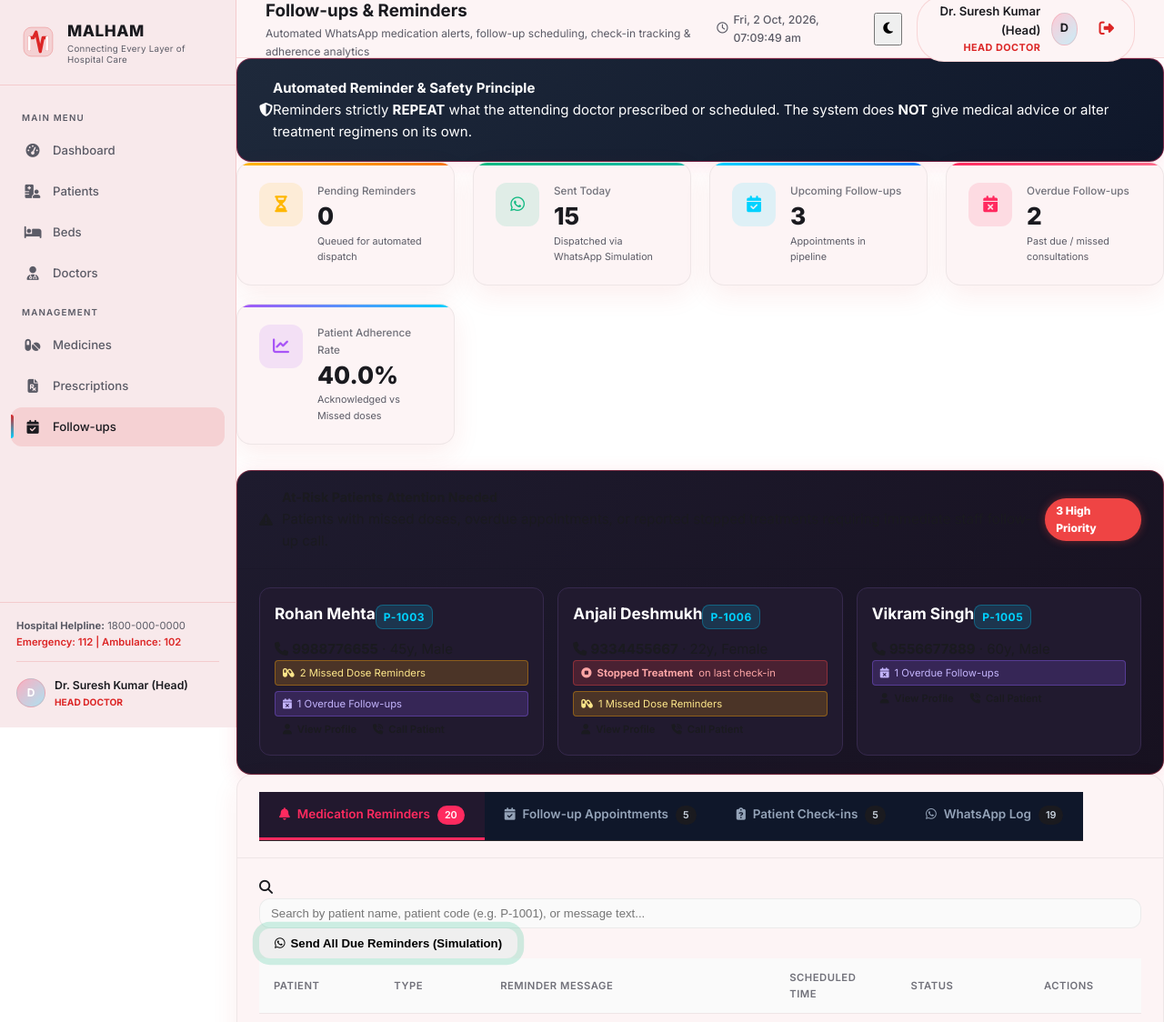
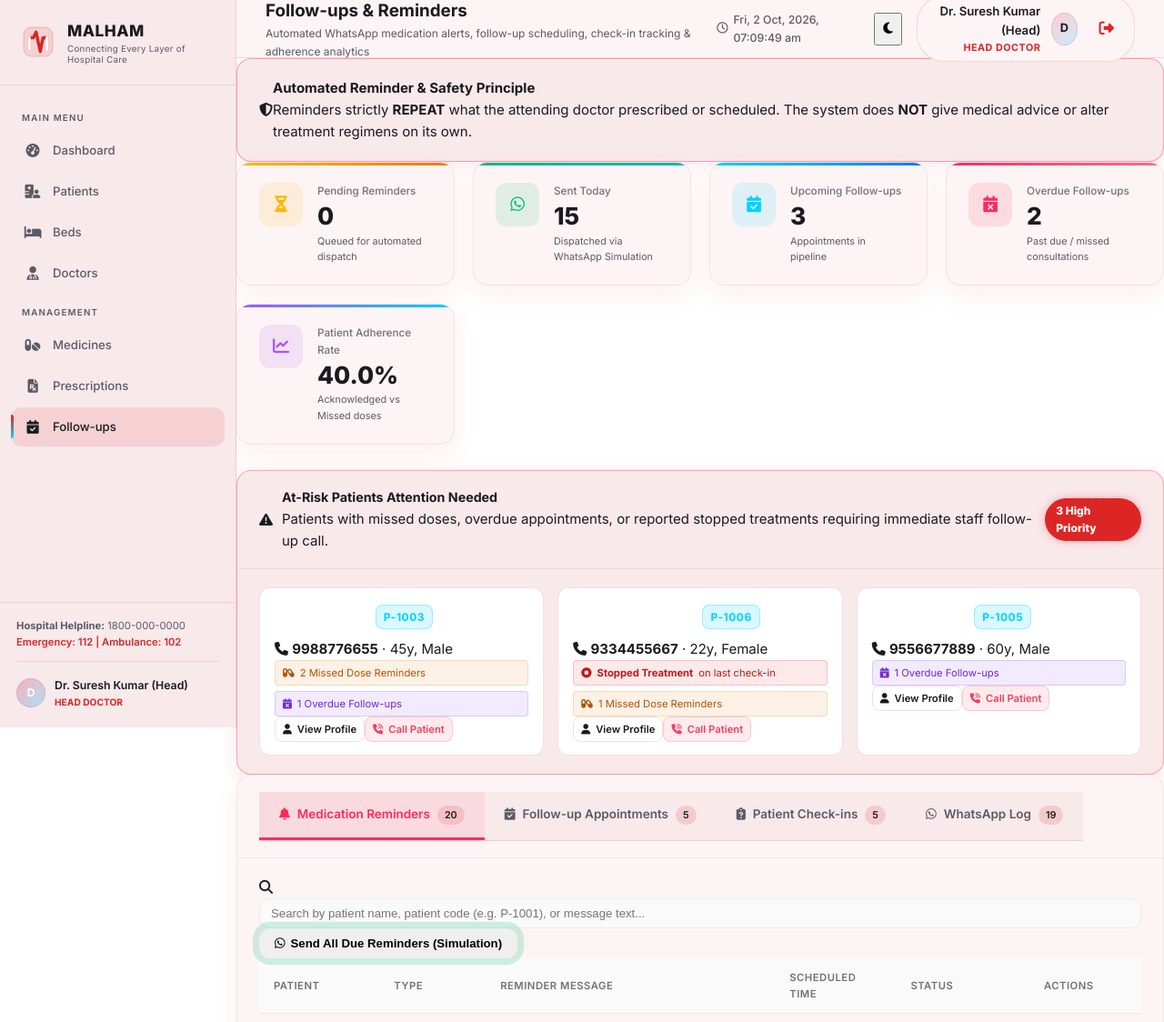
Before and after one commit to yashodhrayadav61-dotcom/MALHAM, a Flask app: page /followups in a window 1280 px wide. Shown: the top 1124 px of the page at 91% size. Run offline with Flask 3, Linux system fonts and the light colour scheme; a user stored in the database is signed in; data comes from the database, SQL or seed files in the repository; both versions use the stored data as it was after the commit.

Commit message:
Fix follow-ups light theme

```diff
--- a/static/css/style.css
+++ b/static/css/style.css
@@ -91,6 +91,34 @@
 }
 
 :root[data-theme="light"] {
+
+    /* Risk Badges Light Theme Overrides */
+    --risk-stopped-bg: rgba(220, 38, 38, 0.1);
+    --risk-stopped-color: #b91c1c;
+    --risk-stopped-border: rgba(220, 38, 38, 0.2);
+
+    --risk-missed-bg: rgba(217, 119, 6, 0.1);
+    --risk-missed-color: #b45309;
+    --risk-missed-border: rgba(217, 119, 6, 0.2);
+
+    --risk-overdue-bg: rgba(124, 58, 237, 0.1);
+    --risk-overdue-color: #6d28d9;
+    --risk-overdue-border: rgba(124, 58, 237, 0.2);
+
+
+    /* WhatsApp Light Theme Overrides */
+    --wa-bg: #e5ddd5;
+    --wa-border: #d1d7db;
+    --wa-sidebar-bg: #ffffff;
+    --wa-header-bg: #f0f2f5;
+    --wa-text: #111b21;
+    --wa-item-border: #f2f2f2;
+    --wa-item-hover: #f5f6f6;
+    --wa-item-active: #f0f2f5;
+    --wa-bubble-sent-bg: #d9fdd3;
+    --wa-bubble-recv-bg: #ffffff;
+    --wa-bubble-text: #111b21;
+
     /* Main Theme System Variables */
     --theme-bg: #ffffff;
     --theme-panel: #fdf4f5;
@@ -2295,8 +2323,8 @@ img { max-width: 100%; display: block; }
 
 /* Card Notice Banner */
 .card-notice-banner {
-    background: linear-gradient(135deg, #1e293b 0%, #0f172a 100%);
-    color: #ffffff;
+    background: var(--banner-bg, linear-gradient(135deg, #1e293b 0%, #0f172a 100%));
+    color: var(--banner-text, #ffffff);
     border: 1px solid rgba(255, 42, 95, 0.4);
     box-shadow: 0 4px 15px rgba(255, 42, 95, 0.1);
 }
@@ -2787,14 +2815,14 @@ img { max-width: 100%; display: block; }
 
 /* At-Risk Patients Panel */
 .card-at-risk {
-    background: linear-gradient(135deg, #1e1b2e 0%, #171120 100%);
+    background: var(--at-risk-bg, linear-gradient(135deg, #1e1b2e 0%, #171120 100%));
     border: 1px solid rgba(244, 63, 94, 0.4);
     box-shadow: 0 4px 20px rgba(244, 63, 94, 0.15);
 }
 
 .badge-risk-count {
-    background: #ef4444;
-    color: #ffffff;
+    background: var(--at-risk-badge-bg, #ef4444);
+    color: var(--at-risk-badge-text, #ffffff);
     padding: 4px 12px;
     border-radius: var(--radius-full);
     font-size: 0.8rem;
@@ -2809,8 +2837,8 @@ img { max-width: 100%; display: block; }
 }
 
 .at-risk-card {
-    background: #211a2f;
-    border: 1px solid #36294d;
+    background: var(--at-risk-card-bg, #211a2f);
+    border: 1px solid var(--at-risk-card-border, #36294d);
     border-radius: var(--radius-md);
     padding: 14px 16px;
     transition: all 0.2s ease;
@@ -2836,21 +2864,21 @@ img { max-width: 100%; display: block; }
     gap: 6px;
 }
 
-.risk-stopped { background: rgba(239, 68, 68, 0.2); color: #fca5a5; border: 1px solid rgba(239, 68, 68, 0.4); }
-.risk-missed-dose { background: rgba(245, 158, 11, 0.2); color: #fde68a; border: 1px solid rgba(245, 158, 11, 0.4); }
-.risk-overdue-fu { background: rgba(139, 92, 246, 0.2); color: #c4b5fd; border: 1px solid rgba(139, 92, 246, 0.4); }
+.risk-stopped { background: var(--risk-stopped-bg, rgba(239, 68, 68, 0.2)); color: var(--risk-stopped-color, #fca5a5); border: 1px solid var(--risk-stopped-border, rgba(239, 68, 68, 0.4)); }
+.risk-missed-dose { background: var(--risk-missed-bg, rgba(245, 158, 11, 0.2)); color: var(--risk-missed-color, #fde68a); border: 1px solid var(--risk-missed-border, rgba(245, 158, 11, 0.4)); }
+.risk-overdue-fu { background: var(--risk-overdue-bg, rgba(139, 92, 246, 0.2)); color: var(--risk-overdue-color, #c4b5fd); border: 1px solid var(--risk-overdue-border, rgba(139, 92, 246, 0.4)); }
 
 /* Custom Nav Tabs */
 .nav-tabs-custom {
     display: flex;
-    background: #0f172a;
-    border-bottom: 1px solid var(--gray-700);
+    background: var(--nav-tabs-bg, #0f172a);
+    border-bottom: 1px solid var(--nav-tabs-border, var(--gray-700));
     overflow-x: auto;
 }
 
 .tab-link {
     padding: 14px 22px;
-    color: #94a3b8;
+    color: var(--tab-link-color, #94a3b8);
     font-weight: 600;
     font-size: 0.9rem;
     display: flex;
@@ -2873,16 +2901,19 @@ img { max-width: 100%; display: block; }
 }
 
 .tab-badge {
-    background: var(--gray-800);
-    color: #cbd5e1;
+    background: var(--tab-badge-bg, var(--gray-800));
+    color: var(--tab-badge-color, #cbd5e1);
     font-size: 0.72rem;
     padding: 2px 8px;
     border-radius: var(--radius-full);
 }
 
 .tab-link.active .tab-badge {
-    background: var(--rx-neon-red);
-    color: #ffffff;
+    background: var(--tab-badge-bg, var(--gray-800));
+    color: var(--tab-badge-color, #cbd5e1);
+    font-size: 0.72rem;
+    padding: 2px 8px;
+    border-radius: var(--radius-full);
 }
 
 /* Reminder & Checkin Badges */
@@ -3479,3 +3511,114 @@ body.dashboard-entering .app-wrapper {
     color: #1a1a1f !important;
     -webkit-text-fill-color: #1a1a1f !important;
 }
+
+/* ── Follow-ups Light Theme Variables ──────────────────────────── */
+:root[data-theme="light"] {
+
+    /* Risk Badges Light Theme Overrides */
+    --risk-stopped-bg: rgba(220, 38, 38, 0.1);
+    --risk-stopped-color: #b91c1c;
+    --risk-stopped-border: rgba(220, 38, 38, 0.2);
+
+    --risk-missed-bg: rgba(217, 119, 6, 0.1);
+    --risk-missed-color: #b45309;
+    --risk-missed-border: rgba(217, 119, 6, 0.2);
+
+    --risk-overdue-bg: rgba(124, 58, 237, 0.1);
+    --risk-overdue-color: #6d28d9;
+    --risk-overdue-border: rgba(124, 58, 237, 0.2);
+
+
+    /* WhatsApp Light Theme Overrides */
+    --wa-bg: #e5ddd5;
+    --wa-border: #d1d7db;
+    --wa-sidebar-bg: #ffffff;
+    --wa-header-bg: #f0f2f5;
+    --wa-text: #111b21;
+    --wa-item-border: #f2f2f2;
+    --wa-item-hover: #f5f6f6;
+    --wa-item-active: #f0f2f5;
+    --wa-bubble-sent-bg: #d9fdd3;
+    --wa-bubble-recv-bg: #ffffff;
+    --wa-bubble-text: #111b21;
+
+    --banner-bg: var(--theme-panel-alt);
+    --banner-text: var(--theme-text);
+
+    --at-risk-bg: var(--theme-panel-alt);
+    --at-risk-card-bg: var(--theme-input-bg);
+    --at-risk-card-border: var(--theme-border);
+    --at-risk-badge-bg: var(--theme-primary);
+    --at-risk-badge-text: #ffffff;
+
+    --nav-tabs-bg: var(--theme-panel-alt);
+    --nav-tabs-border: var(--theme-border);
+    --tab-link-color: var(--theme-text-muted);
+    --tab-link-hover-color: var(--theme-text);
+    --tab-link-hover-bg: var(--theme-input-bg);
+
+    --tab-badge-bg: var(--theme-border);
+    --tab-badge-color: var(--theme-text);
+}
+
+.btn-outline { background: transparent; color: var(--theme-text); border: 1px solid var(--theme-border); }
+.btn-outline:hover { background: var(--theme-input-bg); color: var(--theme-primary); border-color: var(--theme-primary); }
+.btn-rose { background: rgba(244, 63, 94, 0.1); color: #f43f5e; border: 1px solid rgba(244, 63, 94, 0.2); }
+.btn-rose:hover { background: #f43f5e; color: #ffffff; }
+
+    /* Prescription View Light Theme Overrides */
+    :root[data-theme="light"] .rx-clinical-box,
+    :root[data-theme="light"] .rx-footer-strip {
+        background: var(--theme-panel-alt);
+        border-color: var(--theme-border);
+    }
+
+    :root[data-theme="light"] .rx-med-card,
+    :root[data-theme="light"] .rx-disclaimer-note {
+        background: var(--theme-input-bg);
+        border-color: var(--theme-border);
+    }
+
+    :root[data-theme="light"] .med-card-header {
+        background: var(--theme-panel-alt);
+        border-color: var(--theme-border);
+    }
+
+    :root[data-theme="light"] .clinical-label,
+    :root[data-theme="light"] .med-generic,
+    :root[data-theme="light"] .slot-header,
+    :root[data-theme="light"] .sig-line,
+    :root[data-theme="light"] .rx-disclaimer-note {
+        color: var(--theme-text-muted);
+    }
+
+    :root[data-theme="light"] .clinical-value,
+    :root[data-theme="light"] .rx-section-title,
+    :root[data-theme="light"] .med-name,
+    :root[data-theme="light"] .slot-dose-value,
+    :root[data-theme="light"] .followup-date-value {
+        color: var(--theme-text);
+    }
+
+    :root[data-theme="light"] .dosage-slot-card.slot-active {
+        background: var(--theme-panel-alt);
+        border-color: var(--theme-primary);
+    }
+    :root[data-theme="light"] .dosage-slot-card.slot-inactive {
+        background: var(--theme-input-bg);
+        opacity: 0.6;
+    }
+    :root[data-theme="light"] .dosage-slot-card {
+        border-color: var(--theme-border);
+    }
+
+    :root[data-theme="light"] .modal-dialog {
+        background: var(--theme-panel);
+    }
+    :root[data-theme="light"] .modal-header {
+        border-bottom-color: var(--theme-border);
+    }
+    :root[data-theme="light"] .modal-footer {
+        background: var(--theme-panel-alt);
+        border-top-color: var(--theme-border);
+    }
--- a/templates/base.html
+++ b/templates/base.html
@@ -35,7 +35,7 @@
     <script src="https://cdn.jsdelivr.net/npm/chart.js@4.4.1/dist/chart.umd.min.js"></script>
 
     <!-- App Stylesheet -->
-    <link rel="stylesheet" href="{{ url_for('static', filename='css/style.css') }}?v=5">
+    <link rel="stylesheet" href="{{ url_for('static', filename='css/style.css') }}?v=6">
 </head>
 <body>
 
```
Also changed, not shown: other parts of static/css/style.css (+18 -17 lines), malham.db.
